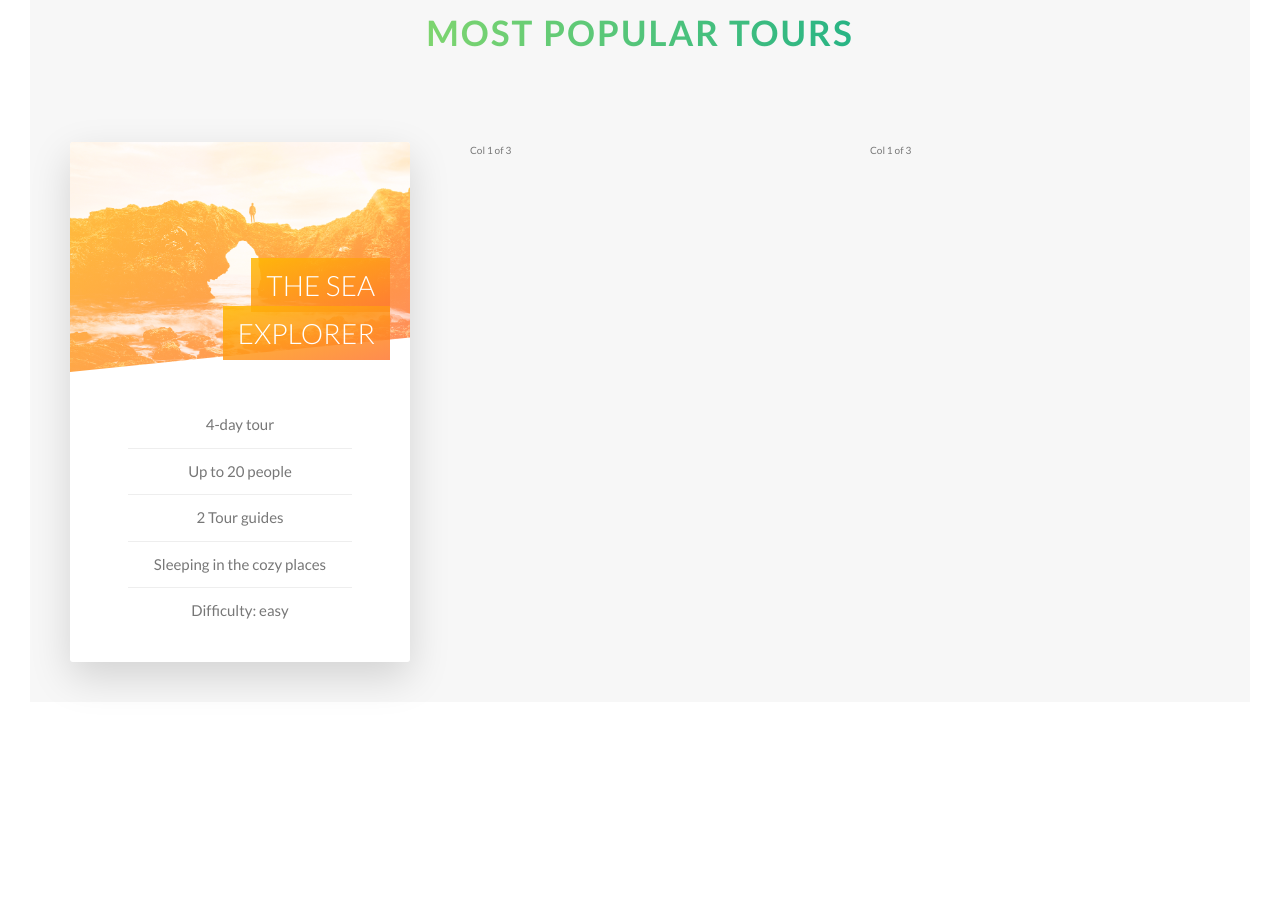
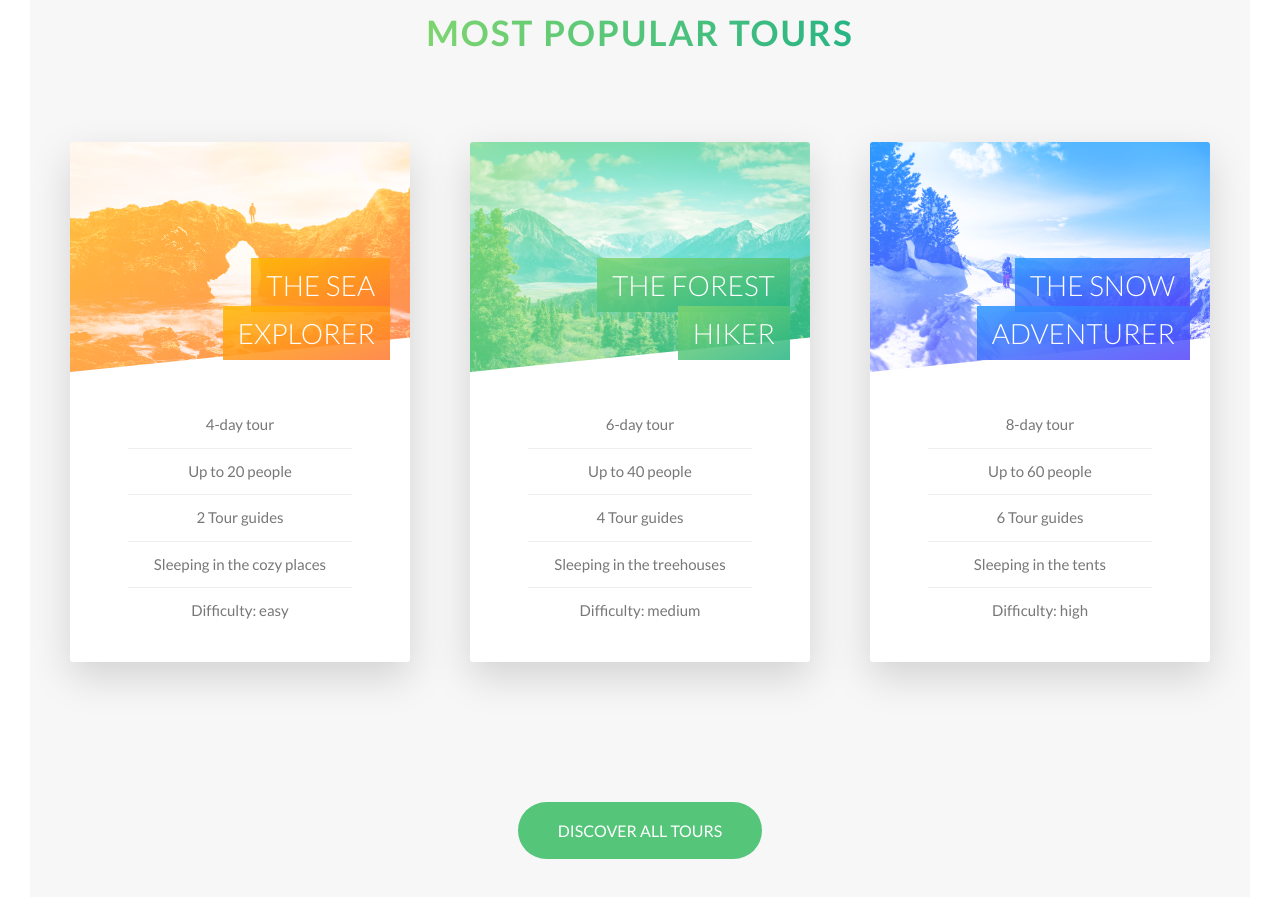
Before and after one commit to anna-ossowska/advanced-css, a website: page 1-natours-sass/index.html in a window 1280 px wide. Shown: the part 2287-3184 px from the top of the page. Before the commit the page ends 3019 px from the top, so only its background shows below. Drawn offline with Linux system fonts and the light colour scheme.

Commit message:
Styling the other two cards

```diff
--- a/1-natours-sass/index.html
+++ b/1-natours-sass/index.html
@@ -134,11 +134,12 @@
         </div>
       </section>
 
-      <div class="section section-tours">
+      <section class="section section-tours">
         <div class="u-center-text u-margin-bottom-big">
           <h2 class="heading-secondary">Most popular tours</h2>
         </div>
         <div class="row">
+          <!-- Card 1 -->
           <div class="col-1-of-3">
             <div class="card">
               <div class="card__side card__side--front">
@@ -159,14 +160,84 @@
                 </div>
               </div>
               <div class="card__side card__side--back card__side--back-1">
-                Back
+                <div class="card__cta">
+                  <div class="card__price-box">
+                    <p class="card__price-only">Only</p>
+                    <p class="card__price-value">$255</p>
+                  </div>
+                  <a href="#" class="btn btn--white">Book Now</a>
+                </div>
               </div>
             </div>
           </div>
-          <div class="col-1-of-3">Col 1 of 3</div>
-          <div class="col-1-of-3">Col 1 of 3</div>
+          <!-- Card 2 -->
+          <div class="col-1-of-3">
+            <div class="card">
+              <div class="card__side card__side--front">
+                <div class="card__picture card__picture--2">&nbsp;</div>
+                <h4 class="card__heading">
+                  <span class="card__heading-span card__heading-span--2"
+                    >The Forest Hiker</span
+                  >
+                </h4>
+                <div class="card__details">
+                  <ul>
+                    <li>6-day tour</li>
+                    <li>Up to 40 people</li>
+                    <li>4 Tour guides</li>
+                    <li>Sleeping in the treehouses</li>
+                    <li>Difficulty: medium</li>
+                  </ul>
+                </div>
+              </div>
+              <div class="card__side card__side--back card__side--back-2">
+                <div class="card__cta">
+                  <div class="card__price-box">
+                    <p class="card__price-only">Only</p>
+                    <p class="card__price-value">$465</p>
+                  </div>
+                  <a href="#" class="btn btn--white">Book Now</a>
+                </div>
+              </div>
+            </div>
+          </div>
+
+          <!-- Card 3 -->
+          <div class="col-1-of-3">
+            <div class="card">
+              <div class="card__side card__side--front">
+                <div class="card__picture card__picture--3">&nbsp;</div>
+                <h4 class="card__heading">
+                  <span class="card__heading-span card__heading-span--3"
+                    >The Snow Adventurer</span
+                  >
+                </h4>
+                <div class="card__details">
+                  <ul>
+                    <li>8-day tour</li>
+                    <li>Up to 60 people</li>
+                    <li>6 Tour guides</li>
+                    <li>Sleeping in the tents</li>
+                    <li>Difficulty: high</li>
+                  </ul>
+                </div>
+              </div>
+              <div class="card__side card__side--back card__side--back-3">
+                <div class="card__cta">
+                  <div class="card__price-box">
+                    <p class="card__price-only">Only</p>
+                    <p class="card__price-value">$699</p>
+                  </div>
+                  <a href="#" class="btn btn--white">Book Now</a>
+                </div>
+              </div>
+            </div>
+          </div>
         </div>
-      </div>
+        <div class="u-center-text u-margin-top-huge">
+          <a href="#" class="btn btn--green">Discover All Tours</a>
+        </div>
+      </section>
     </main>
 
     <!-- <setion class="grid-test">
--- a/1-natours-sass/sass/base/_utilities.scss
+++ b/1-natours-sass/sass/base/_utilities.scss
@@ -13,3 +13,11 @@
 .u-margin-botttom-small {
   margin-bottom: 1.5rem;
 }
+
+.u-margin-top-big {
+  margin-top: 50rem;
+}
+
+.u-margin-top-huge {
+  margin-top: 60rem;
+}
--- a/1-natours-sass/sass/components/_button.scss
+++ b/1-natours-sass/sass/components/_button.scss
@@ -33,6 +33,15 @@
 
     &::after {
       background-color: $color-white;
+    }
+  }
+
+  &--green {
+    background-color: $color-primary;
+    color: $color-white;
+
+    &::after {
+      background-color: $color-primary;
     }
   }
 
--- a/1-natours-sass/sass/components/_card.scss
+++ b/1-natours-sass/sass/components/_card.scss
@@ -35,6 +35,22 @@
           $color-secondary-dark
         );
       }
+
+      &-2 {
+        background-image: linear-gradient(
+          to right bottom,
+          $color-primary-light,
+          $color-primary-dark
+        );
+      }
+
+      &-3 {
+        background-image: linear-gradient(
+          to right bottom,
+          $color-tertiary-light,
+          $color-tertiary-dark
+        );
+      }
     }
   }
 
@@ -66,11 +82,20 @@
     }
 
     &--2 {
-      background-image: url('../img/nat-5.jpg');
+      background-image: linear-gradient(
+          to right bottom,
+          $color-primary-light,
+          $color-primary-dark
+        ),
+        url('../img/nat-6.jpg');
     }
 
     &--3 {
-      background-image: url('../img/nat-5.jpg');
+      background-image: linear-gradient(
+          $color-tertiary-light,
+          $color-tertiary-dark
+        ),
+        url('../img/nat-7.jpg');
     }
   }
 
@@ -99,6 +124,22 @@
         rgba($color-secondary-dark, 0.85)
       );
     }
+
+    &--2 {
+      background-image: linear-gradient(
+        to right bottom,
+        rgba($color-primary-light, 0.85),
+        rgba($color-primary-dark, 0.85)
+      );
+    }
+
+    &--3 {
+      background-image: linear-gradient(
+        to right bottom,
+        rgba($color-tertiary-light, 0.85),
+        rgba($color-tertiary-dark, 0.85)
+      );
+    }
   }
 
   &__details {
@@ -119,4 +160,30 @@
       }
     }
   }
+
+  // BACK SIDE STYLING
+  &__cta {
+    position: absolute;
+    top: 50%;
+    left: 50%;
+    transform: translate(-50%, -50%);
+    width: 90%;
+    text-align: center;
+  }
+
+  &__price-box {
+    text-align: center;
+    color: $color-white;
+    margin-bottom: 8rem;
+  }
+
+  &__price-only {
+    font-size: 1.4rem;
+    text-transform: uppercase;
+  }
+
+  &__price-value {
+    font-size: 6rem;
+    font-weight: 100;
+  }
 }
--- a/1-natours-sass/sass/pages/_home.scss
+++ b/1-natours-sass/sass/pages/_home.scss
@@ -25,6 +25,6 @@
 
 .section-tours {
   background-color: $color-grey-light-1;
-  padding: 25rem 0 50rem 0;
+  padding: 25rem 0 15rem 0;
   margin-top: -10rem;
 }
```
Also changed, not shown: 1-natours-sass/css/style.css.
